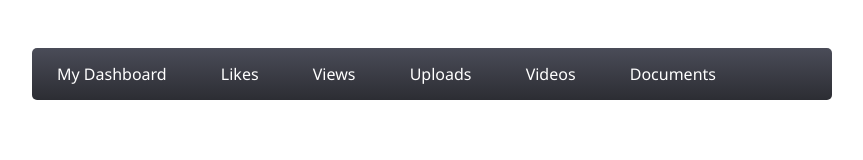
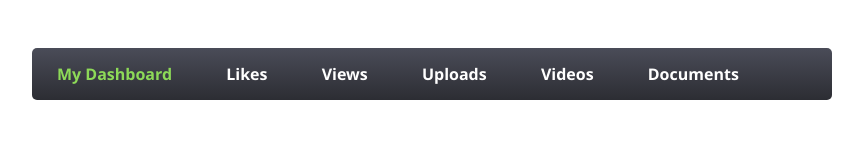
Before and after one commit to setrasariputra/HorizontalMenu-CSS, a plain HTML site: page index.html in a window 1280 px wide. In both pictures the pointer is over the link "My Dashboard". Shown: the whole page, without its empty margins (208-1071 px from the left). Drawn offline with Linux system fonts and the light colour scheme.

Commit message:
FInishing style

```diff
--- a/style.css
+++ b/style.css
@@ -23,4 +23,8 @@ body {
     color: #ffffff;
     padding: 15px 25px 15px 25px;
     text-decoration: none;
+    font-weight: bold;
 }
+.horizontal-menu ul li a:hover {
+    color: #8dd958;
+}
```
